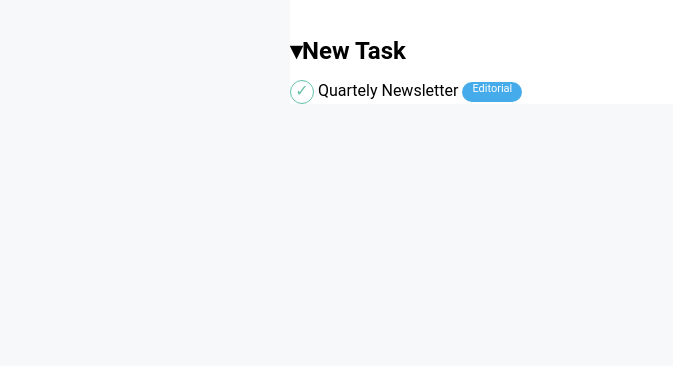
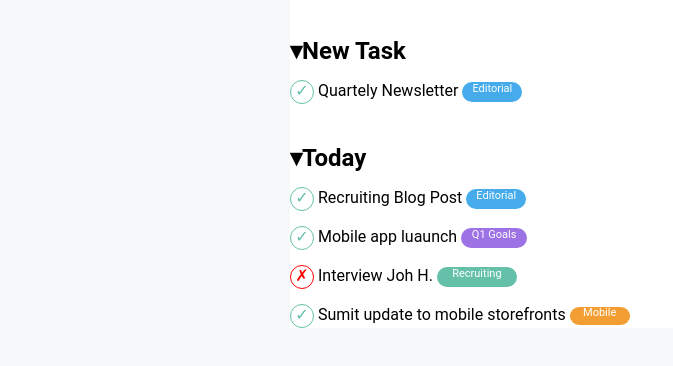
Before and after one commit to Alex100688/html-css-toboolist, a plain HTML site: page index.html in a window 1280 px wide. Shown: the part 102-468 px from the top of the page, without its empty margins (0-673 px from the left). Drawn offline with Linux system fonts and the light colour scheme; a web font is replaced by a local one.

Commit message:
fine seconda sezione

```diff
--- a/css/style.css
+++ b/css/style.css
@@ -24,6 +24,9 @@ h1{
     background-color: white;
     margin-top: 15px;
 }
+/* h2{
+    margin-top: 30px;
+} */
 .first-button{
     border-radius: 5px;
     border: 0px solid  #45ABEA ;
@@ -50,6 +53,16 @@ h1{
     margin-top: 15px;
     display:inline-block;
 }
+.check-red{ border-radius: 50px;
+    border: 1px solid red;
+    width:24px;
+    height:24px;
+    text-align:center;
+    color:red;
+    margin-top: 15px;
+    display:inline-block;
+
+}
 .selection{
     display: inline-block;
 }
@@ -66,3 +79,41 @@ h1{
     vertical-align: middle;
 
 }
+.task-2{
+    display: inline-block;
+    width: 66px;
+    height: 20px;
+    border-radius: 12px;
+    border: 0px solid #9C72E4;
+    background-color: #9C72E4;
+    color: white;
+    font-size: 11px;
+    text-align: center;
+    vertical-align: middle;
+
+}
+.task-3{  display: inline-block;
+    width: 80px;
+    height: 20px;
+    border-radius: 12px;
+    border: 0px solid #64C0A9;
+    background-color: #64C0A9;
+    color: white;
+    font-size: 11px;
+    text-align: center;
+    vertical-align: middle;
+}
+.task-4{
+    display: inline-block;
+    width: 60px;
+    height: 18px;
+    line-height: 12px;
+    border-radius: 12px;
+    border: 0px solid#F29E33;
+    background-color:#F29E33;
+    color: white;
+    font-size: 11px;
+    text-align: center;
+    vertical-align: middle;
+
+}
--- a/index.html
+++ b/index.html
@@ -28,12 +28,36 @@
             </div>
         </section>
         <section class=option>
+            <!-- inizio primo option -->
             <div>
                 <h2>&dtrif;New Task</h2>
                 <div class="check-green">&#10003;</div>
                 <div class="selection">Quartely Newsletter</div>
                 <div class="task-1">Editorial</div>
-
+            </div>
+            <!-- inizio primo option -->
+        </section>
+        <section class="option">
+            <div>
+                <h2>&dtrif;Today</h2>
+                <div class="check-green">&#10003;</div>
+                <div class="selection">Recruiting Blog Post</div>
+                <div class="task-1">Editorial</div>
+            </div>
+            <div>
+                <div class="check-green">&#10003;</div>
+                <div class="selection">Mobile app luaunch</div>
+                <div class="task-2">Q1 Goals</div>
+            </div>
+            <div>
+                <div class="check-red">&#10007;</div>
+                <div class="selection">Interview Joh H.</div>
+                <div class="task-3">Recruiting</div>
+            </div>
+            <div>
+                <div class="check-green">&#10003;</div>
+                <div class="selection">Sumit update to mobile storefronts</div>
+                <div class="task-4">Mobile</div>
             </div>
         </section>
     </main>
```
